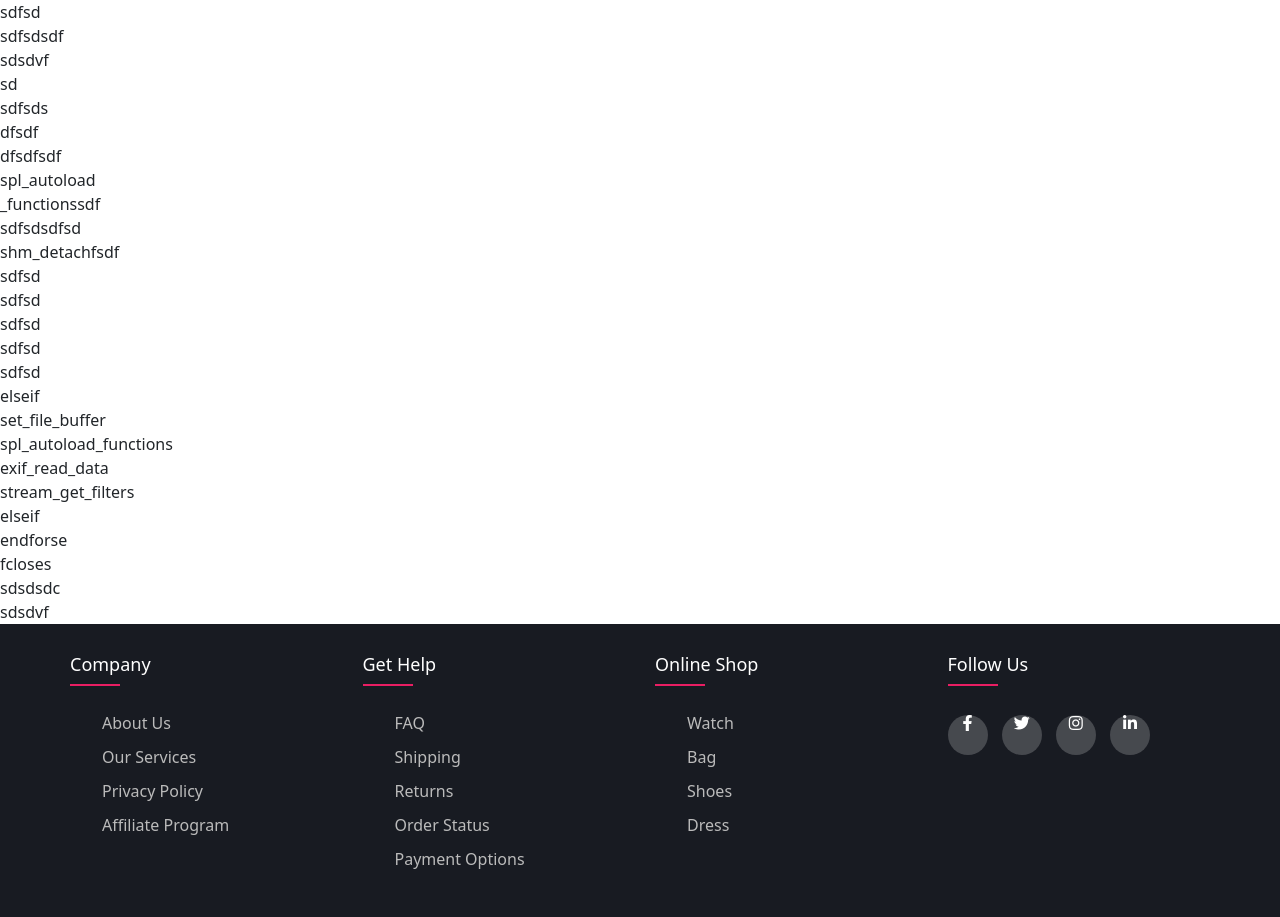
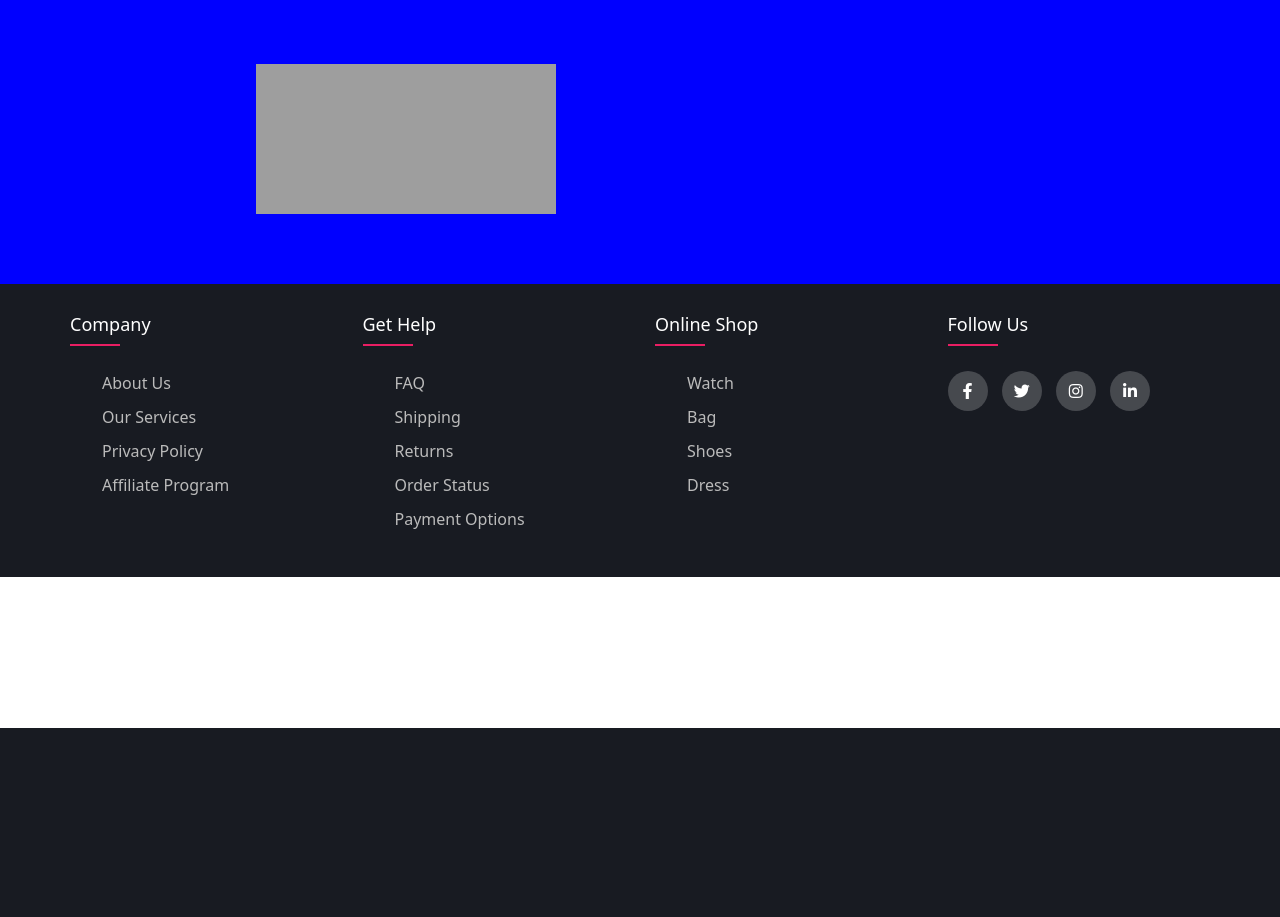
Before and after one commit to sheronfdo/OlympicWeb, a PHP site: page /livebroadcast.php in a window 1280 px wide. Shown: the part 72-989 px from the top of the page. After the commit the page ends 800 px from the top, so only its background shows below. Run offline with PHP 8.4, Linux system fonts and the light colour scheme; tables that the repository leaves empty hold one stand-in row (values such as "Sample post"); grey boxes are pictures that could not be loaded.

Commit message:
live broadcast page

```diff
--- /dev/null
+++ b/css/brod.css
@@ -0,0 +1,8 @@
+.brod {
+    background-color: blue;
+    width: 100%;
+}
+
+.liveBrod {
+    margin: 5% 20%;
+}
--- a/livebroadcast.php
+++ b/livebroadcast.php
@@ -1,4 +1,7 @@
-<html>
+<?php require_once('database/dbconnect.php'); ?>
+
+<!doctype html>
+<html lang="en">
 
 <head>
     <meta name="viewport" content="width=device-width, initial-scale=1">
@@ -6,40 +9,46 @@
     <link rel="stylesheet" type="text/css" href="https://cdnjs.cloudflare.com/ajax/libs/font-awesome/5.15.1/css/all.min.css">
     <meta name="viewport" content="width=device-width, initial-scale=1">
     <link href="https://cdn.jsdelivr.net/npm/bootstrap@5.0.2/dist/css/bootstrap.min.css" rel="stylesheet" integrity="sha384-EVSTQN3/azprG1Anm3QDgpJLIm9Nao0Yz1ztcQTwFspd3yD65VohhpuuCOmLASjC" crossorigin="anonymous">
+    <link rel="stylesheet" href="css/brod.css">
 </head>
 
 <body>
+    <?php include('common/header.php'); ?>
+    <div class="brod col-12">
         <?php
-  require 'common/header.php';
+        $db = new dbConnect();
+        $query = "select * from broadcast where status='1' ORDER BY id DESC";
+        $result = $db->getfromdb($query);
+        $srcLink=null;
+        if ($rows = mysqli_num_rows($result)) {
+            $i = 0;
+            if ($row = mysqli_fetch_array($result)) {
+                $srcLink=$row['videoSrc'];
+            }
+        }
+        $converturl = str_replace("watch?v=","embed/", $srcLink);
+        echo '<iframe class="liveBrod" src="'.$converturl.'" allow="accelerometer; autoplay;" frameborder="0" allowfullscreen></iframe>';
         ?>
-  sdfsd<br>
-  sdfsdsdf<br>
-  sdsdvf<br>
-  sd<br>
-  sdfsds<br>
-  dfsdf<br>
-  dfsdfsdf<br>
-  spl_autoload<br>_functionssdf<br>
-  sdfsdsdfsd<br>
-  shm_detachfsdf<br>
-  sdfsd<br>
-  sdfsd<br>
-  sdfsd<br>
-  sdfsd<br>
-  sdfsd<br>
-  elseif<br>
-  set_file_buffer<br>
-  spl_autoload_functions<br>
-  exif_read_data<br>
-  stream_get_filters<br>
-  elseif<br>
-  endforse<br>
-  fcloses<br>
-  sdsdsdc<br>
-  sdsdvf<br>
-  <?php
-  require 'common/footer.php';
-  ?>
+    </div>
+
+
+
+    <?php include('common/footer.php'); ?>
+
+
+
+
+    <!-- Optional JavaScript; choose one of the two! -->
+
+    <!-- Option 1: Bootstrap Bundle with Popper -->
+    <script src=" https://cdn.jsdelivr.net/npm/bootstrap@5.0.2/dist/js/bootstrap.bundle.min.js" integrity="sha384-MrcW6ZMFYlzcLA8Nl+NtUVF0sA7MsXsP1UyJoMp4YLEuNSfAP+JcXn/tWtIaxVXM" crossorigin="anonymous">
+    </script>
+    <script src="js/script.js"></script>
+    <!-- Option 2: Separate Popper and Bootstrap JS -->
+    <!--
+    <script src="https://cdn.jsdelivr.net/npm/@popperjs/core@2.9.2/dist/umd/popper.min.js" integrity="sha384-IQsoLXl5PILFhosVNubq5LC7Qb9DXgDA9i+tQ8Zj3iwWAwPtgFTxbJ8NT4GN1R8p" crossorigin="anonymous"></script>
+    <script src="https://cdn.jsdelivr.net/npm/bootstrap@5.0.2/dist/js/bootstrap.min.js" integrity="sha384-cVKIPhGWiC2Al4u+LWgxfKTRIcfu0JTxR+EQDz/bgldoEyl4H0zUF0QKbrJ0EcQF" crossorigin="anonymous"></script>
+    -->
 </body>
 
 </html>
```
Lines whose indentation alone changed are shown as unchanged.
